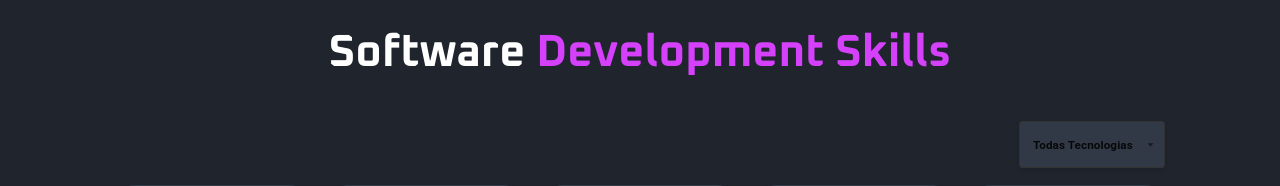
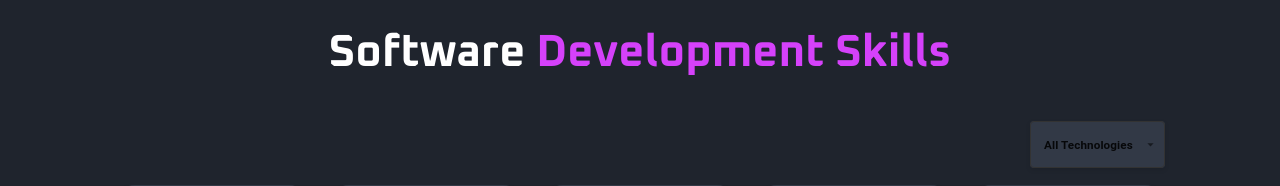
Before and after one commit to JeanLimaa/new-portfolio-nextjs, a Next.js app: page /en in a window 1280 px wide. Shown: the part 1340-1526 px from the top of the page. Built offline with nearby package versions, Linux system fonts and the light colour scheme.

Commit message:
"Updated SelectCategorys component to accept dictionary prop, modified Skills component to pass dictionary to SelectCategorys, and updated en and pt dictionaries to reflect changes."

```diff
--- a/src/components/SelectCategorys/Select.tsx
+++ b/src/components/SelectCategorys/Select.tsx
@@ -7,7 +7,8 @@ import { techsArray } from '@/utils/techs';
 import { useState } from 'react';
 import styles from './SelectCategorys.module.css';
 
-export function SelectCategorys({category, setCategory}: any) {
+
+export function SelectCategorys({dictionary, category, setCategory}: any) {
   /* const [category, setAge] = useState('all'); */
 
   const handleChange = (event: SelectChangeEvent) => {
@@ -31,7 +32,7 @@ export function SelectCategorys({category, setCategory}: any) {
             outlined: styles.select // Aplica a classe para estilizar o Select com borda
           }}
         >
-          <MenuItem value={"all"} className={styles.menuItem}><h3>Todas Tecnologias</h3></MenuItem>
+          <MenuItem value={"all"} className={styles.menuItem}><h3>{dictionary.filter.all}</h3></MenuItem>
           {allCategorys.map(category => (
             <MenuItem key={category} value={category} className={styles.menuItem}><h3>{category}</h3></MenuItem>
           ))}
--- a/src/components/Skills/Skills.tsx
+++ b/src/components/Skills/Skills.tsx
@@ -7,10 +7,10 @@ import { CategorysType } from "@/utils/techs";
 import { SkillsSectionInterface } from "@/interfaces/i18n";
 
 interface SkillsSectionProps {
-    dictionary : SkillsSectionInterface;
+    dictionary: SkillsSectionInterface;
 }
 
-export const Skills = ({dictionary}: SkillsSectionProps) => {
+export const Skills = ({ dictionary }: SkillsSectionProps) => {
     const [category, setCategory] = useState<CategorysType>('all');
 
     // Filtrar tecnologias com base na categoria selecionada
@@ -18,10 +18,12 @@ export const Skills = ({dictionary}: SkillsSectionProps) => {
         ? techsArray
         : techsArray.filter(tech => tech.category.includes(category));
 
-    return(
+    return (
         <section className="skills" id="skills">
             <h2 className="heading">{dictionary.title[0]} <span>{dictionary.title[1]}</span></h2>
-        <SelectCategorys category={category} setCategory={setCategory} />
+
+            <SelectCategorys dictionary={dictionary} category={category} setCategory={setCategory} />
+
             <div className="skills-container">
                 {filteredTechs.map(item => (
                     <Skill techName={item.name} src={item.url} key={item.name} />
--- a/src/dictionaries/en.json
+++ b/src/dictionaries/en.json
@@ -50,8 +50,7 @@
   "skills": {
     "title": ["Software", "Development Skills"],
     "filter": {
-      "all": "All",
-      "filterBy": "Filter by Category"
+      "all": "All Technologies"
     }
   },
   "portfolio":{
--- a/src/dictionaries/pt.json
+++ b/src/dictionaries/pt.json
@@ -54,8 +54,7 @@
       "Software"
     ],
     "filter": {
-      "all": "Todos",
-      "filterBy": "Filtrar por Categorias"
+      "all": "Todas as Tecnologias"
     }
   },
   "portfolio": {
--- a/src/interfaces/i18n.ts
+++ b/src/interfaces/i18n.ts
@@ -39,7 +39,7 @@ export interface AboutSectionInterface {
 
 export interface SkillsSectionInterface {
     title: [string, string];
-    filter: { all: string; filterBy: string; };
+    filter: { all: string; };
 }
 
 export interface PortfolioSectionInterface {
```
Lines whose indentation alone changed are shown as unchanged.
